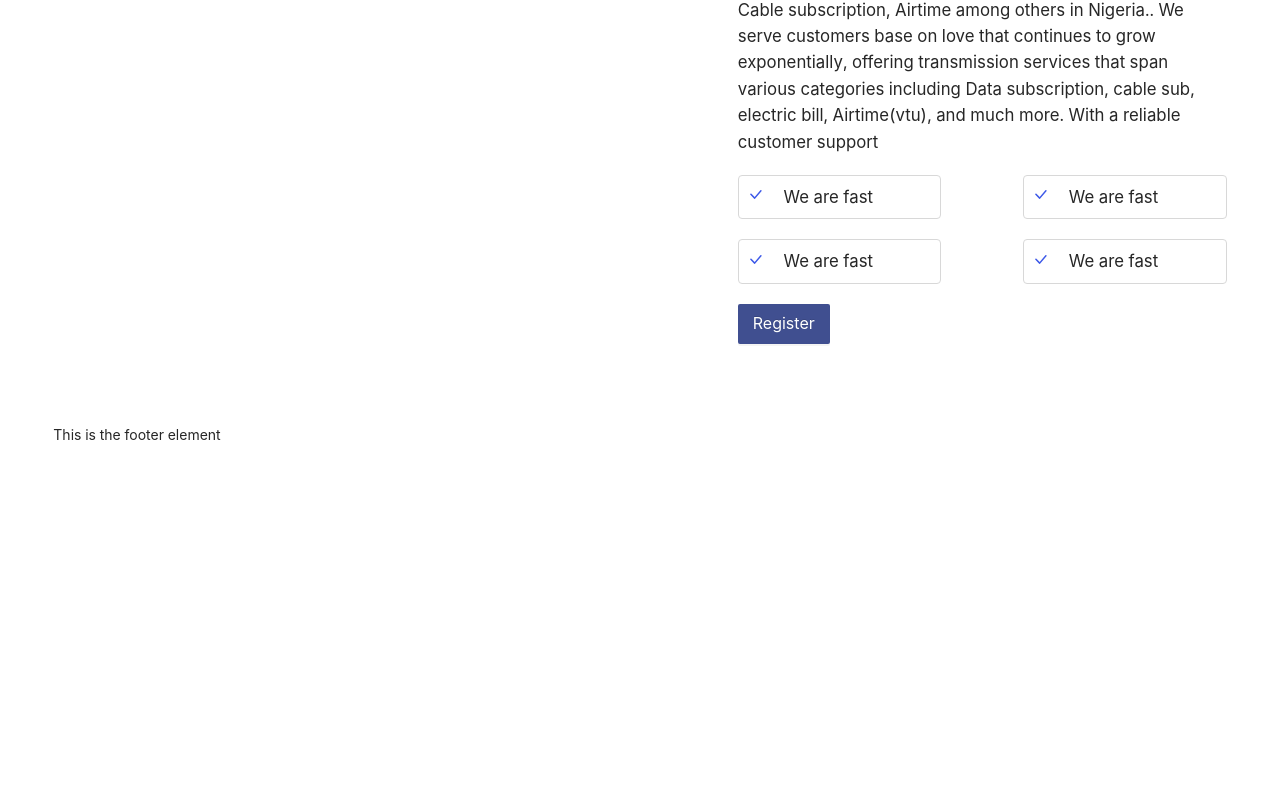
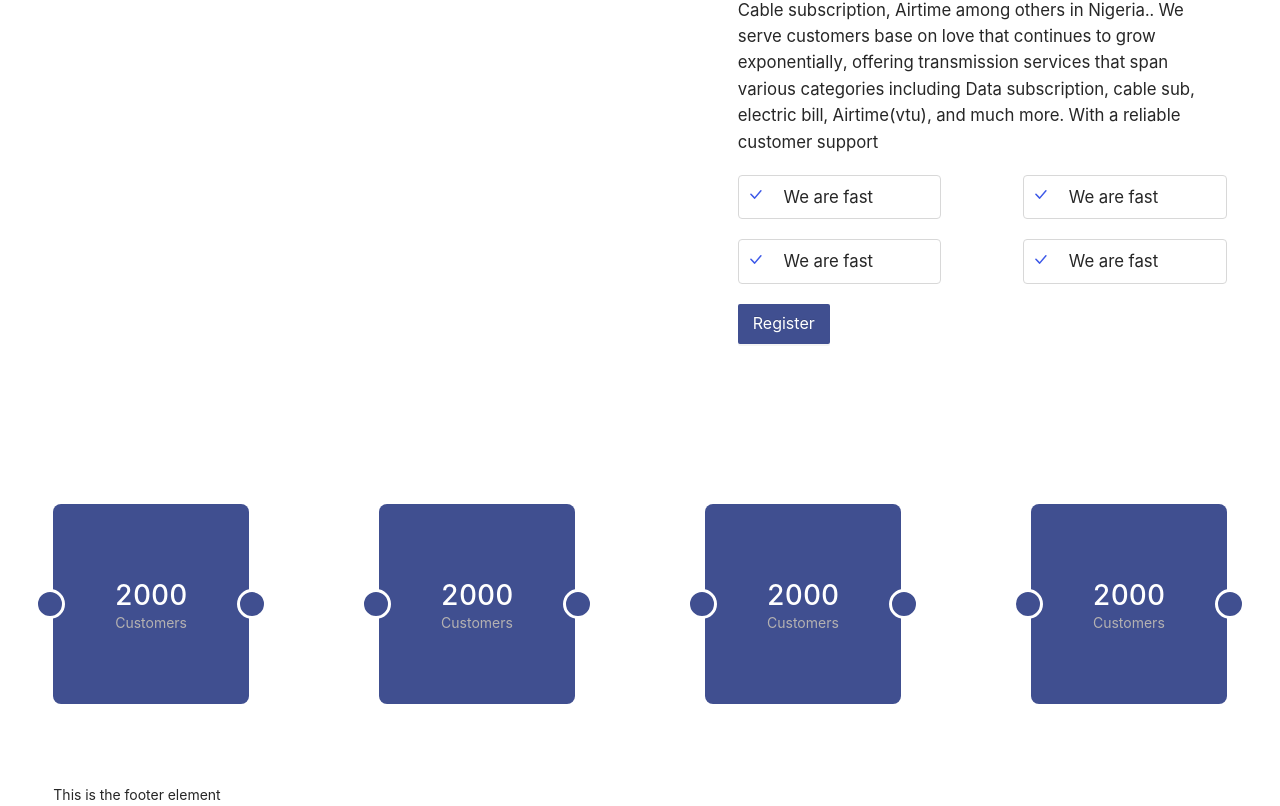
Before and after one commit to dasimems/data_app, a React (Create React App) app: page / in a window 1280 px wide. Shown: the part 2239-3045 px from the top of the page. Before the commit the page ends 2685 px from the top, so only its background shows below. Built offline with nearby package versions, Linux system fonts and the light colour scheme.

Commit message:
finished the statistic section

```diff
--- a/src/App.js
+++ b/src/App.js
@@ -172,7 +172,7 @@ function App() {
 
         </Col>
 
-        <Col span={22} className="page-about">
+        <Col span={22} className="page-about" id="about">
 
           <Row justify="space-between" className="page-about-container">
 
@@ -228,6 +228,38 @@ function App() {
 
         </Col>
 
+        <Col span={22} className="page-statistic">
+
+          <Row justify="space-between">
+
+            <Col span={4} className="stats-card">
+              <h1 className="stats">2000</h1>
+              <p className="text">Customers</p>
+            </Col>
+
+
+            <Col span={4} className="stats-card">
+              <h1 className="stats">2000</h1>
+              <p className="text">Customers</p>
+            </Col>
+
+
+
+            <Col span={4} className="stats-card">
+              <h1 className="stats">2000</h1>
+              <p className="text">Customers</p>
+            </Col>
+
+
+            <Col span={4} className="stats-card">
+              <h1 className="stats">2000</h1>
+              <p className="text">Customers</p>
+            </Col>
+
+          </Row>
+
+        </Col>
+
       </Row>
 
       <Footer />
--- a/src/assets/styles/index.css
+++ b/src/assets/styles/index.css
@@ -391,6 +391,72 @@ body .page-sections .page-about .page-about-container .page-about-description .p
   font-size: 1rem;
 }
 
+body .page-sections .page-about .page-about-container .page-about-description .page-about-button button:hover {
+  -webkit-transition: 0.5s ease all;
+  transition: 0.5s ease all;
+  -webkit-transform: scale(1.1);
+          transform: scale(1.1);
+}
+
+body .page-sections .page-statistic {
+  padding: 80px 0px;
+}
+
+body .page-sections .page-statistic .stats-card {
+  position: relative;
+  border-radius: 8px;
+  display: -webkit-box;
+  display: -ms-flexbox;
+  display: flex;
+  -webkit-box-orient: vertical;
+  -webkit-box-direction: normal;
+      -ms-flex-direction: column;
+          flex-direction: column;
+  -webkit-box-pack: center;
+      -ms-flex-pack: center;
+          justify-content: center;
+  -webkit-box-align: center;
+      -ms-flex-align: center;
+          align-items: center;
+  background: #404F90;
+  color: white;
+  height: 200px;
+}
+
+body .page-sections .page-statistic .stats-card h1 {
+  font-size: rem;
+  color: white;
+  margin: 0px;
+}
+
+body .page-sections .page-statistic .stats-card p {
+  margin: 0px;
+  margin-top: -5px;
+  color: #b4b1b1;
+}
+
+body .page-sections .page-statistic .stats-card::after,
+body .page-sections .page-statistic .stats-card::before {
+  position: absolute;
+  content: "";
+  width: 30px;
+  height: 30px;
+  background: inherit;
+  border: 3px solid white;
+  top: 50%;
+  border-radius: 50%;
+  -webkit-transform: translate(0%, -50%);
+          transform: translate(0%, -50%);
+}
+
+body .page-sections .page-statistic .stats-card::after {
+  right: -18px;
+}
+
+body .page-sections .page-statistic .stats-card::before {
+  left: -18px;
+}
+
 @media only screen and (max-width: 1100px) {
   body .header .header-Links {
     display: none;
--- a/src/assets/styles/index.scss
+++ b/src/assets/styles/index.scss
@@ -386,8 +386,65 @@ body{
                             height: 40px;
                             font-size: 1rem;
                         }
+
+                        button:hover{
+                            transition: 0.5s ease all;
+                            transform: scale(1.1);
+                        }
                     }
                 }
+            }
+
+        }
+
+        .page-statistic{
+            padding: 80px 0px;
+
+            .stats-card{
+                position: relative;
+                border-radius: 8px;
+                display: flex;
+                flex-direction: column;
+                justify-content: center;
+                align-items: center;
+                background: $primary-color;
+                color: $default-color-opposite;
+                height: 200px;
+
+                h1{
+                    font-size: rem;
+                    color: $default-color-opposite;
+                    margin: 0px;
+
+                }
+
+                p{
+                    margin: 0px;
+                    margin-top: -5px;
+                    color: $default-color-lighter;
+                }
+            }
+
+            .stats-card::after,
+            .stats-card::before{
+                position: absolute;
+                content: "";
+                width: 30px;
+                height: 30px;
+                background: inherit;
+                border: 3px solid $default-color-opposite;
+                top: 50%;
+                border-radius: 50%;
+                transform: translate(0%, -50%);
+
+            }
+
+            .stats-card::after{
+                right: -18px;
+            }
+
+            .stats-card::before{
+                left: -18px;
             }
 
         }
```
Also changed, not shown: 1 other file (tests, documents, lock files or other folders).
